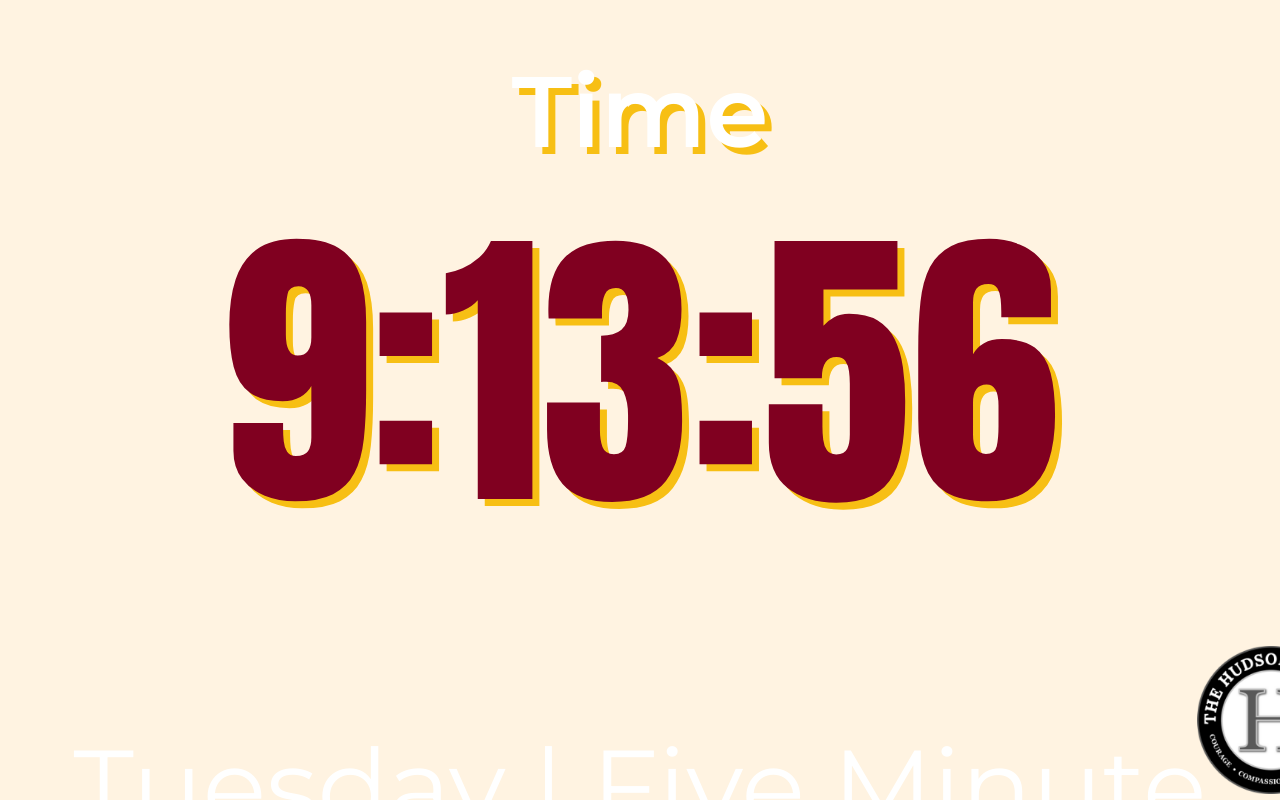
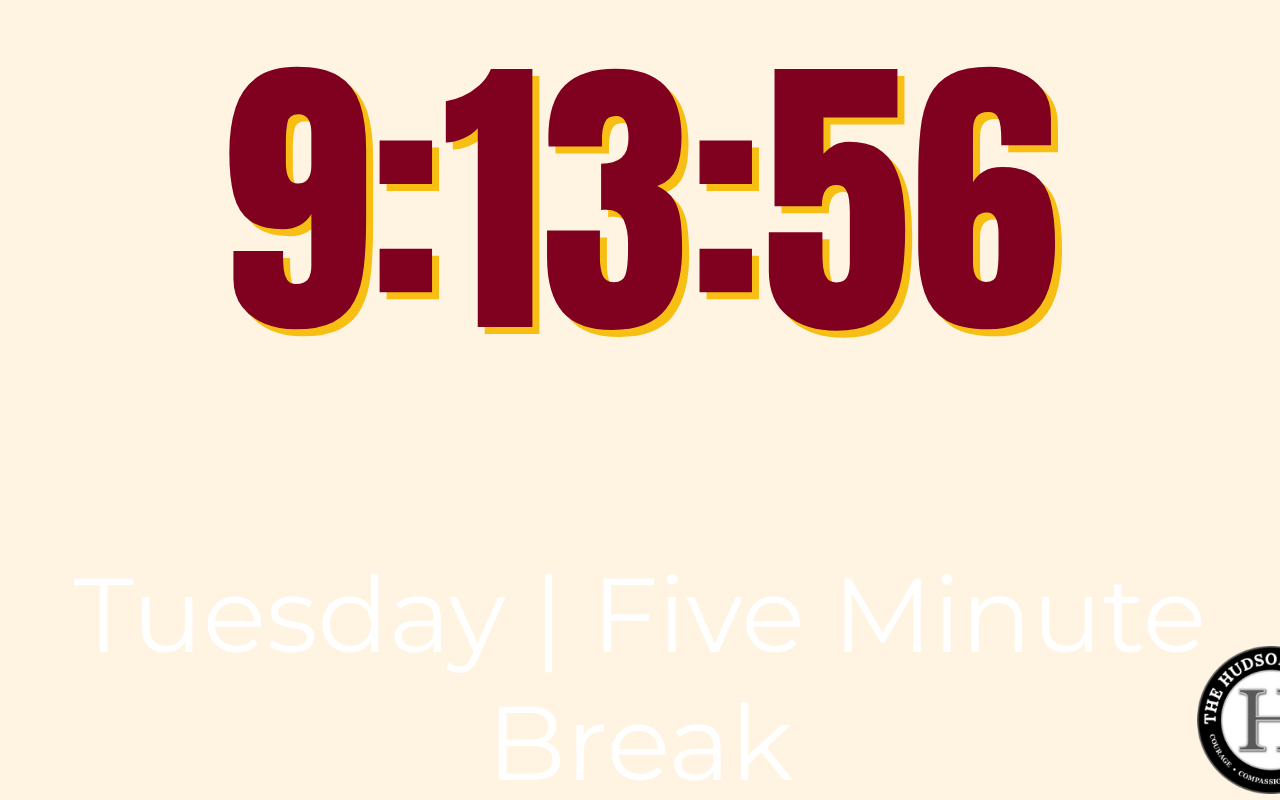
Before and after one commit to afitts-student/LOBBYPI.XYZ, a plain HTML site: page lobbypi/index.html in a window 1280 px wide. Drawn offline with Linux system fonts and the light colour scheme.

Commit message:
Update index.html
Removed "Time"

```diff
--- a/lobbypi/index.html
+++ b/lobbypi/index.html
@@ -72,7 +72,6 @@
 </head>
 
 <body>
-  <h1>Time</h1>
 
   <div id="clock" aria-live="polite" aria-atomic="true"></div>
 
```
